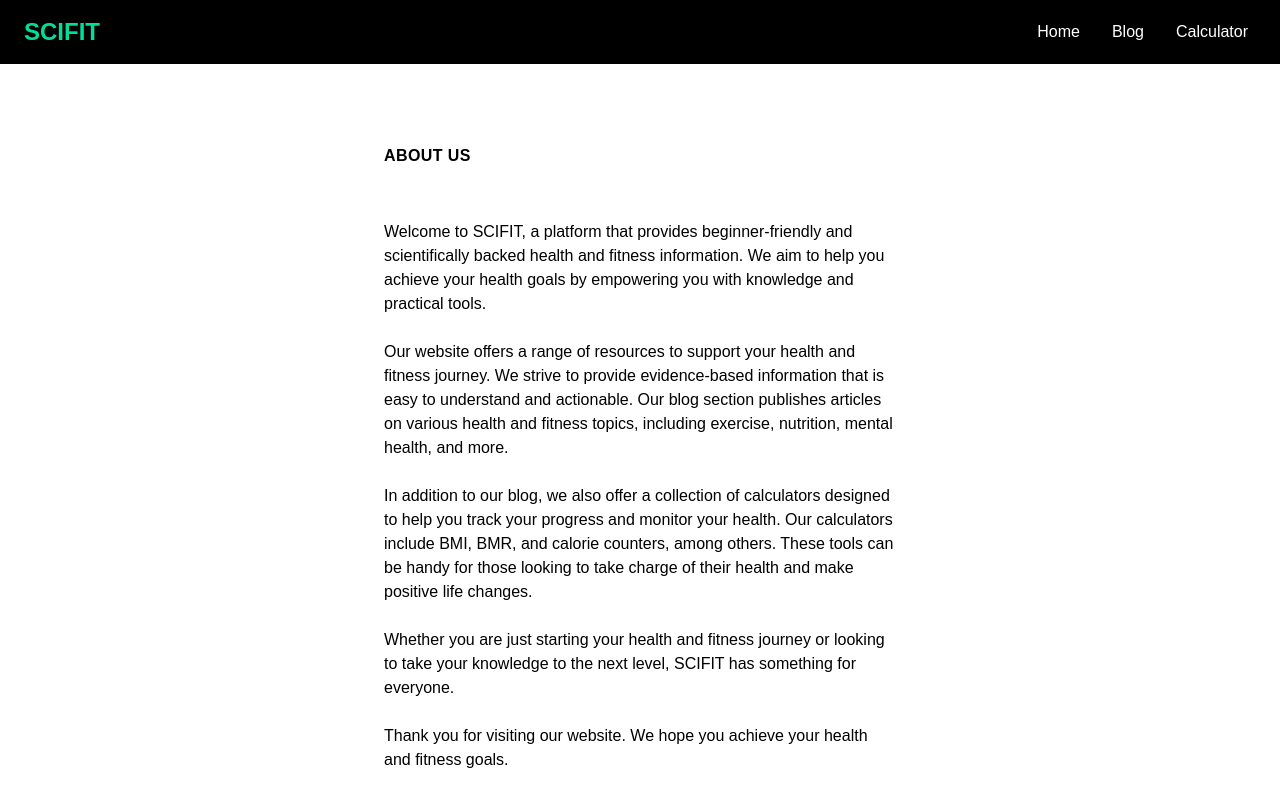
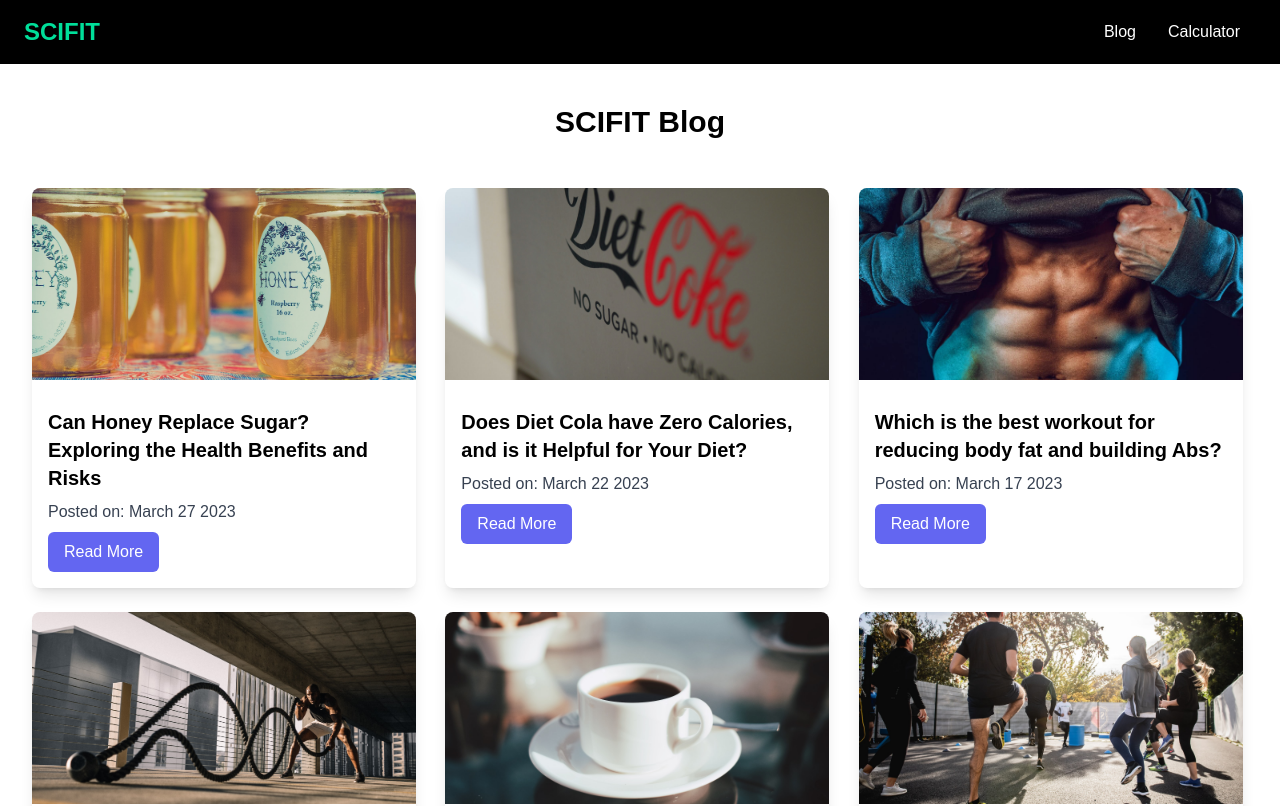
Before and after one commit to Seokhyeon315/SideProj1-MDblog1, a Next.js app: page / in a window 1280 px wide. Shown: the top 806 px of the page. Built offline with nearby package versions, Linux system fonts and the light colour scheme.

Commit message:
remove about page and set blog as home

```diff
--- a/components/Header.jsx
+++ b/components/Header.jsx
@@ -9,21 +9,18 @@ const Header = () => {
     };
 
     return (
-        <header className="fixed left-0 top-0 w-full z-10">
+        <header className="fixed left-0 top-0 w-full z-30">
             <div className="flex justify-between items-center p-4 bg-black text-white">
                 <Link href="/" >
-                    <h1 className="text-2xl pl-2 font-bold text-[#00df9a]">SCIFIT
-                    </h1>
+                    <h1 className="text-2xl pl-2 font-bold text-[#00df9a]">SCIFIT</h1>
                 </Link >
 
                 {/* Desktop menu */}
-                <ul className="hidden sm:flex items-center">
+                <ul className="hidden sm:flex items-center mx-2">
                     <li className="px-4 hover:text-gray-400">
-                        <Link href="/">Home</Link>
+                        <Link href="/">Blog</Link>
                     </li>
-                    <li className="px-4 hover:text-gray-400">
-                        <Link href="/blog">Blog</Link>
-                    </li>
+
                     <li className="px-4 hover:text-gray-400">
                         <Link href="/calculator">Calculator</Link>
                     </li>
@@ -41,10 +38,7 @@ const Header = () => {
                     : "sm:hidden absolute top-0 bottom-0 left-[-100%] right-0 flex justify-center items-center w-full h-screen bg-black text-center ease-in duration-300"}>
                     <ul>
                         <li onClick={handleNav} className="p-4 text-3xl hover:text-green-400">
-                            <Link href="/">Home</Link>
-                        </li>
-                        <li onClick={handleNav} className="p-4 text-3xl hover:text-green-400">
-                            <Link href="/blog">Blog</Link>
+                            <Link href="/">Blog</Link>
                         </li>
                         <li onClick={handleNav} className="p-4 text-3xl hover:text-green-400">
                             <Link href="/calculator">Calculator</Link>
--- a/components/Post.jsx
+++ b/components/Post.jsx
@@ -13,7 +13,7 @@ const Post = ({ post }) => {
                     <div className="font-bold text-xl mb-2">{post.frontmatter.title}</div>
                     <div className="text-gray-700 text-base">Posted on: {post.frontmatter.date}</div>
 
-                    <Link href={`/blog/${post.slug}`} legacyBehavior>
+                    <Link href={`/${post.slug}`} legacyBehavior>
                         <a className="mt-2 bg-indigo-500 rounded-md text-white inline-block px-4 py-2 hover:bg-indigo-600">Read More</a>
                     </Link>
                 </div>
--- a/pages/blog/[slug].jsx
+++ b/pages/[slug].jsx
@@ -32,7 +32,7 @@ export default function PostPage({ frontmatter: { title, date, cover_image }, co
 
             {/* Below here, add related page or other post lists with carosuel */}
             <div className="mt-10 sm:mt-20 flex flex-col items-center">
-                <Link href="/blog">
+                <Link href="/">
                     <button className="text-lg font-medium mb-2 bg-teal-400 rounded-md p-2">See Other Posts</button>
                 </Link>
 
--- a/pages/_app.jsx
+++ b/pages/_app.jsx
@@ -1,7 +1,6 @@
 import "@/styles/globals.css";
 import Layout from "../components/layout";
 import Head from "next/head";
-// import Script from 'next/script';
 
 
 export default function App({ Component, pageProps }) {
@@ -11,7 +10,6 @@ export default function App({ Component, pageProps }) {
       <meta name="description" content="Best fitness and health blog with scientific information providing website in the world." />
       <meta name="viewport" content="width=device-width, initial-scale=1.0" />
     </Head>
-    {/* <Script id="Adsense-id" data-ad-client="ca-pub-2381368326726370" async strategy="afterInteractive" onError={(e) => { console.error('Script failed to load', e); }} src="https://pagead2.googlesyndication.com/pagead/js/adsbygoogle.js" crossorigin="anonymous" /> */}
     <Layout>
       <Component {...pageProps} />
     </Layout>
@@ -20,7 +18,3 @@ export default function App({ Component, pageProps }) {
 
   );
 }
-
-
-{/* <script async src="https://pagead2.googlesyndication.com/pagead/js/adsbygoogle.js?client=ca-pub-2381368326726370"
-        crossorigin="anonymous"></script> */}
--- a/pages/blog/index.jsx
+++ /dev/null
@@ -1,62 +0,0 @@
-//This is where posts will be shown.
-import fs from 'fs';
-import path from 'path';
-import matter from 'gray-matter';
-import React from "react";
-import Post from '@/components/Post';
-import { sortByDate } from '../../utils'
-
-const BlogHome = ({ posts }) => {
-
-    return (<>
-        <div className='mt-20'>
-            <div className="max-w-7xl mx-auto py-6 px-4 sm:px-6 lg:px-8">
-                <h1 className='text-center font-bold text-3xl'>SCIFIT Blog</h1>
-            </div>
-
-
-            {/* List of all posts, grid */}
-            <div className="max-w-7xl mx-auto py-6 px-4 sm:px-6 lg:px-8">
-                <div className='grid grid-cols-1 sm:grid-cols-2 md:grid-cols-3 gap-6'>
-                    {posts.map((post, index) =>
-                        <Post post={post} key={index} />
-                    )}
-                </div>
-            </div>
-
-        </div>
-    </>
-    );
-};
-
-
-
-export default BlogHome;
-
-
-//Next JS is smart enough to know if I use fs in getStaticProps(), it will runs as servers-side
-export async function getStaticProps() {
-    //Get files from the posts dir
-    const files = fs.readdirSync(path.join('posts'))
-
-    //Get slug and frontmatter from posts
-    const posts = files.map(filename => {
-        //Create slug
-        const slug = filename.replace('.md', '')
-
-        //Get frontmatter of markdown file
-        const mdWithMeta = fs.readFileSync(path.join('posts', filename), 'utf-8')
-        const { data: frontmatter } = matter(mdWithMeta);
-
-        return {
-            slug,
-            frontmatter,
-        }
-    })
-
-    return {
-        props: {
-            posts: posts.sort(sortByDate),
-        }
-    }
-}
--- a/pages/index.jsx
+++ b/pages/index.jsx
@@ -1,20 +1,63 @@
-//This is main homepage
+// //This is main homepage
+//This is where posts will be shown.
+import fs from 'fs';
+import path from 'path';
+import matter from 'gray-matter';
+import React from "react";
+import Post from '@/components/Post';
+import { sortByDate } from '../utils'
 
-export default function Home() {
+const BlogHome = ({ posts }) => {
+
   return (<>
-    <div className="mt-20 py-16">
-      <div className="max-w-xl mx-auto px-4 sm:px-6 lg:px-8">
+    <div className='mt-20'>
+      <div className="max-w-7xl mx-auto py-6 px-4 sm:px-6 lg:px-8">
+        <h1 className='text-center font-bold text-3xl'>SCIFIT Blog</h1>
+      </div>
 
-        <h2 className="text-base font-bold tracking-wide uppercase">About us</h2>
 
-        <div className="mt-10 flex flex-col">
-          <div className="my-3">Welcome to SCIFIT, a platform that provides beginner-friendly and scientifically backed health and fitness information. We aim to help you achieve your health goals by empowering you with knowledge and practical tools.</div>
-          <div className="my-3">Our website offers a range of resources to support your health and fitness journey. We strive to provide evidence-based information that is easy to understand and actionable. Our blog section publishes articles on various health and fitness topics, including exercise, nutrition, mental health, and more.</div>
-          <div className="my-3">In addition to our blog, we also offer a collection of calculators designed to help you track your progress and monitor your health. Our calculators include BMI, BMR, and calorie counters, among others. These tools can be handy for those looking to take charge of their health and make positive life changes.</div>
-          <div className="my-3">Whether you are just starting your health and fitness journey or looking to take your knowledge to the next level, SCIFIT has something for everyone.</div>
-          <div className="my-3">Thank you for visiting our website. We hope you achieve your health and fitness goals.</div>
+      {/* List of all posts, grid */}
+      <div className="max-w-7xl mx-auto py-6 px-4 sm:px-6 lg:px-8">
+        <div className='grid grid-cols-1 sm:grid-cols-2 md:grid-cols-3 gap-6'>
+          {posts.map((post, index) =>
+            <Post post={post} key={index} />
+          )}
         </div>
       </div>
+
     </div>
-  </>);
+  </>
+  );
+};
+
+
+
+export default BlogHome;
+
+
+//Next JS is smart enough to know if I use fs in getStaticProps(), it will runs as servers-side
+export async function getStaticProps() {
+  //Get files from the posts dir
+  const files = fs.readdirSync(path.join('posts'))
+
+  //Get slug and frontmatter from posts
+  const posts = files.map(filename => {
+    //Create slug
+    const slug = filename.replace('.md', '')
+
+    //Get frontmatter of markdown file
+    const mdWithMeta = fs.readFileSync(path.join('posts', filename), 'utf-8')
+    const { data: frontmatter } = matter(mdWithMeta);
+
+    return {
+      slug,
+      frontmatter,
+    }
+  })
+
+  return {
+    props: {
+      posts: posts.sort(sortByDate),
+    }
+  }
 }
```
Also changed, not shown: 1 other file (tests, documents, lock files or other folders).
